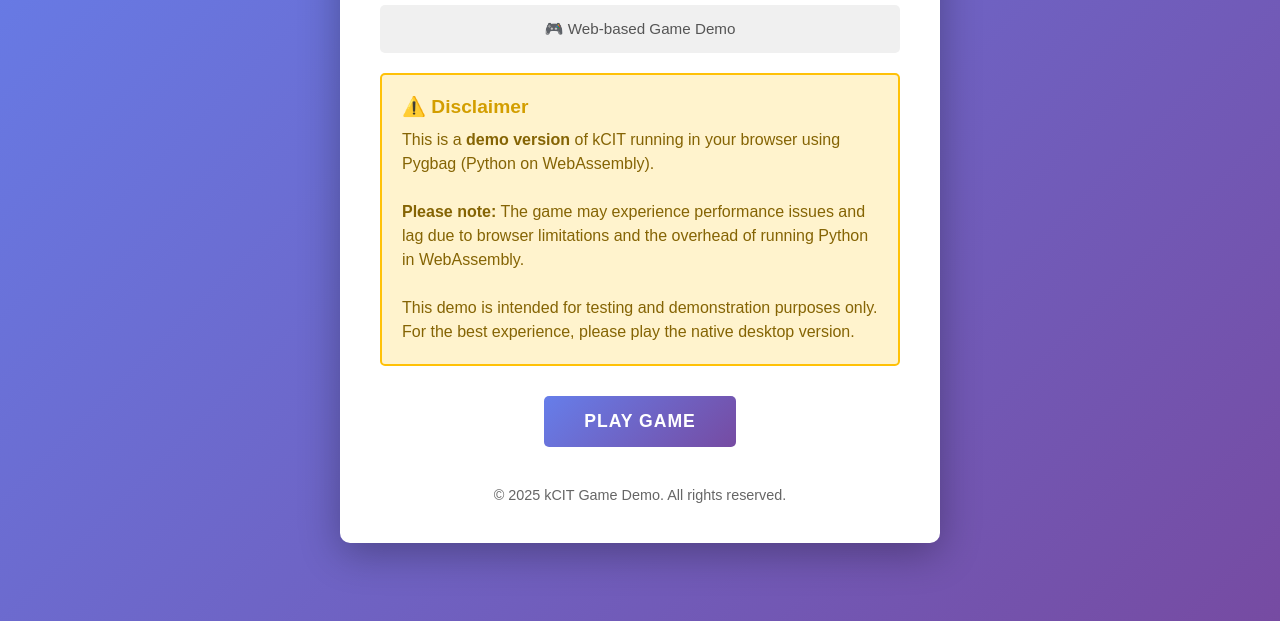
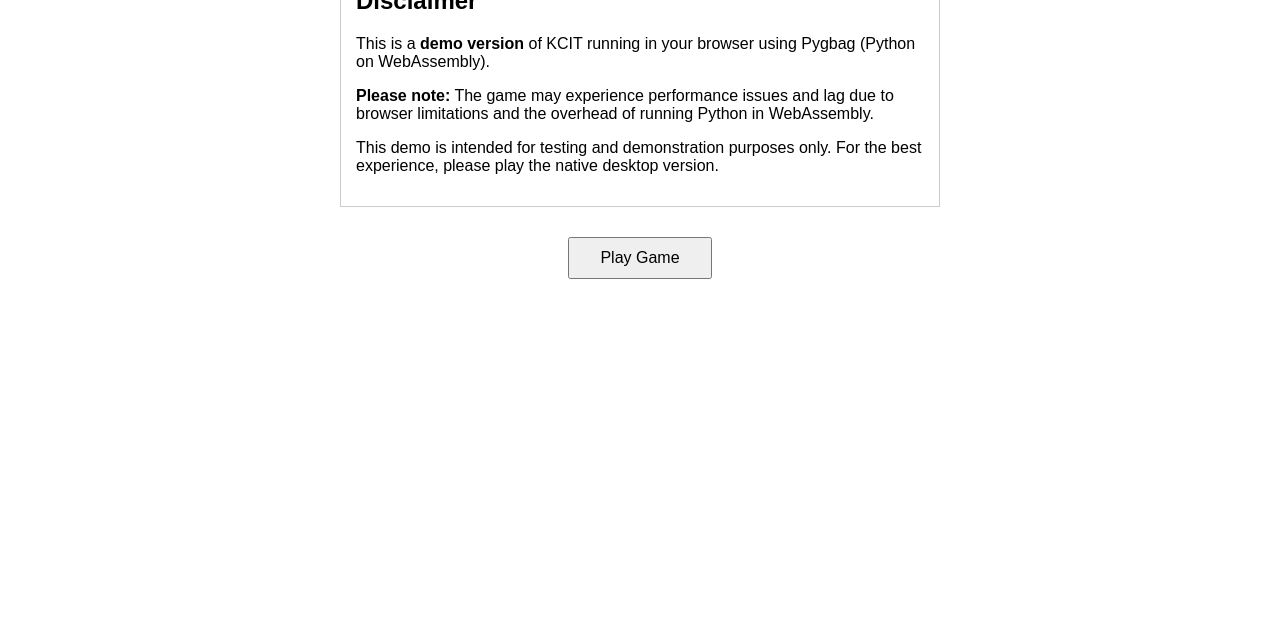
Before and after one commit to qiu-tiandev/gamejam, a plain HTML site: page index.html in a window 1280 px wide. Shown: the part 179-800 px from the top of the page. Drawn offline with Linux system fonts and the light colour scheme.

Commit message:
Web Version of the game

```diff
--- a/index.html
+++ b/index.html
@@ -3,127 +3,63 @@
 <head>
     <meta charset="UTF-8">
     <meta name="viewport" content="width=device-width, initial-scale=1.0">
-    <title>kCIT - Game Demo</title>
+    <title>KCIT - Game Demo</title>
     <style>
-        * {
-            margin: 0;
-            padding: 0;
-            box-sizing: border-box;
-        }
-
         body {
-            font-family: 'Arial', sans-serif;
-            background: linear-gradient(135deg, #667eea 0%, #764ba2 100%);
-            min-height: 100vh;
-            display: flex;
-            align-items: center;
-            justify-content: center;
+            font-family: Arial, sans-serif;
+            max-width: 600px;
+            margin: 50px auto;
             padding: 20px;
         }
 
-        .container {
-            background: white;
-            border-radius: 10px;
-            box-shadow: 0 10px 40px rgba(0, 0, 0, 0.3);
-            padding: 40px;
-            max-width: 600px;
+        h1 {
             text-align: center;
         }
 
-        h1 {
-            color: #333;
-            font-size: 2.5em;
-            margin-bottom: 20px;
-            text-transform: uppercase;
-            letter-spacing: 2px;
-        }
-
         .disclaimer {
-            background: #fff3cd;
-            border: 2px solid #ffc107;
-            border-radius: 5px;
-            padding: 20px;
-            margin-bottom: 30px;
-            text-align: left;
+            border: 1px solid #ccc;
+            padding: 15px;
+            margin: 20px 0;
         }
 
         .disclaimer h2 {
-            color: #d39e00;
-            font-size: 1.2em;
-            margin-bottom: 10px;
-        }
-
-        .disclaimer p {
-            color: #856404;
-            font-size: 1em;
-            line-height: 1.5;
+            margin-top: 0;
         }
 
         .play-button {
-            background: linear-gradient(135deg, #667eea 0%, #764ba2 100%);
-            color: white;
-            border: none;
-            padding: 15px 40px;
-            font-size: 1.1em;
-            border-radius: 5px;
+            display: block;
+            margin: 30px auto;
+            padding: 10px 30px;
+            font-size: 1em;
             cursor: pointer;
-            transition: transform 0.2s, box-shadow 0.2s;
-            font-weight: bold;
-            text-transform: uppercase;
-            letter-spacing: 1px;
-        }
-
-        .play-button:hover {
-            transform: translateY(-2px);
-            box-shadow: 0 10px 25px rgba(102, 126, 234, 0.4);
-        }
-
-        .play-button:active {
-            transform: translateY(0);
         }
 
         .footer {
+            text-align: center;
             margin-top: 40px;
+            font-size: 0.9em;
             color: #666;
-            font-size: 0.9em;
-        }
-
-        .demo-notice {
-            background: #f0f0f0;
-            padding: 15px;
-            border-radius: 5px;
-            margin-bottom: 20px;
-            color: #555;
-            font-size: 0.95em;
         }
     </style>
 </head>
 <body>
-    <div class="container">
-        <h1>kCIT</h1>
-
-        <div class="demo-notice">
-            🎮 Web-based Game Demo
-        </div>
+    <h1>Gamejam</h1>
 
     <div class="disclaimer">
-            <h2>⚠️ Disclaimer</h2>
+        <h2>Disclaimer</h2>
         <p>
-                This is a <strong>demo version</strong> of kCIT running in your browser using Pygbag (Python on WebAssembly).
-                <br><br>
+            This is a <strong>demo version</strong> of KCIT running in your browser using Pygbag (Python on WebAssembly).
+        </p>
+        <p>
             <strong>Please note:</strong> The game may experience performance issues and lag due to browser limitations and the overhead of running Python in WebAssembly.
-                <br><br>
+        </p>
+        <p>
             This demo is intended for testing and demonstration purposes only. For the best experience, please play the native desktop version.
         </p>
     </div>
 
-        <button class="play-button" onclick="window.location.href='/play'">
+    <button class="play-button" onclick="window.location.href='play'">
         Play Game
     </button>
-
-        <div class="footer">
-            <p>&copy; 2025 kCIT Game Demo. All rights reserved.</p>
-        </div>
-    </div>
 </body>
 </html>
```
Lines whose indentation alone changed are shown as unchanged.
